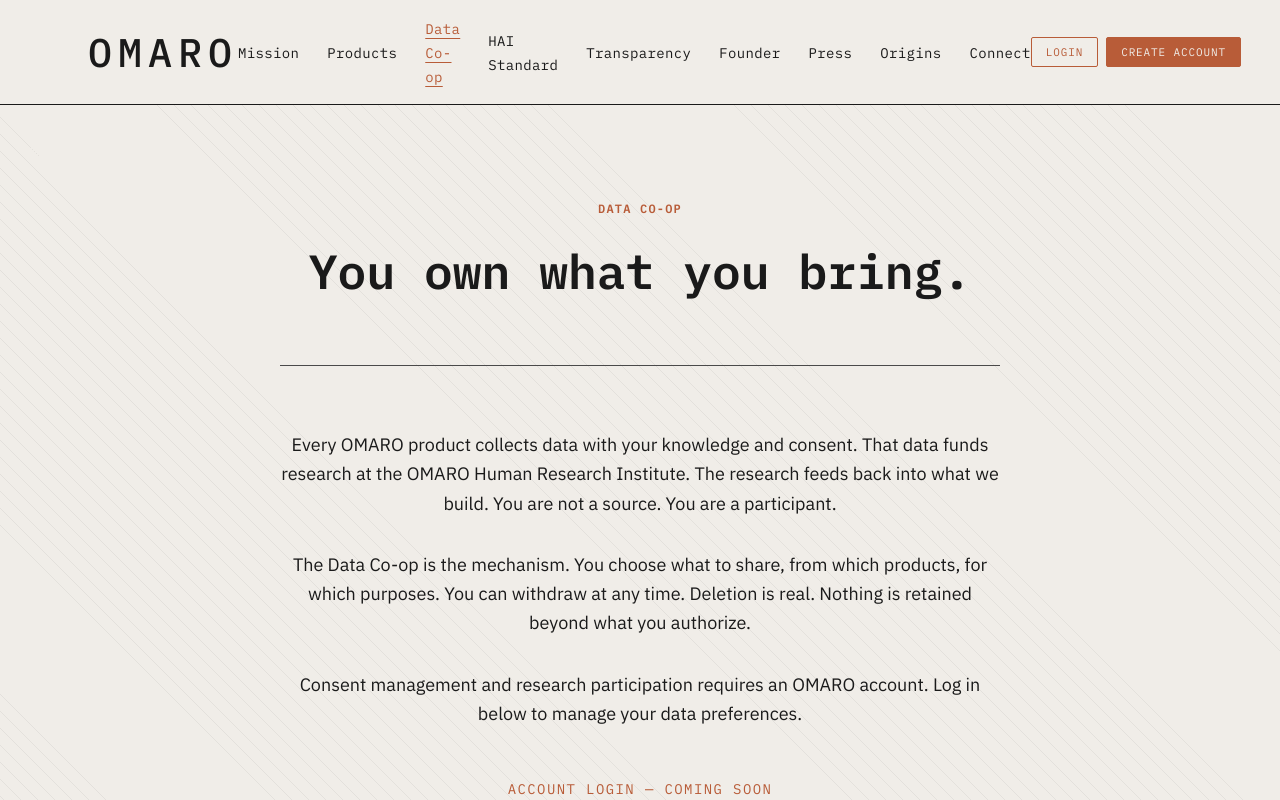
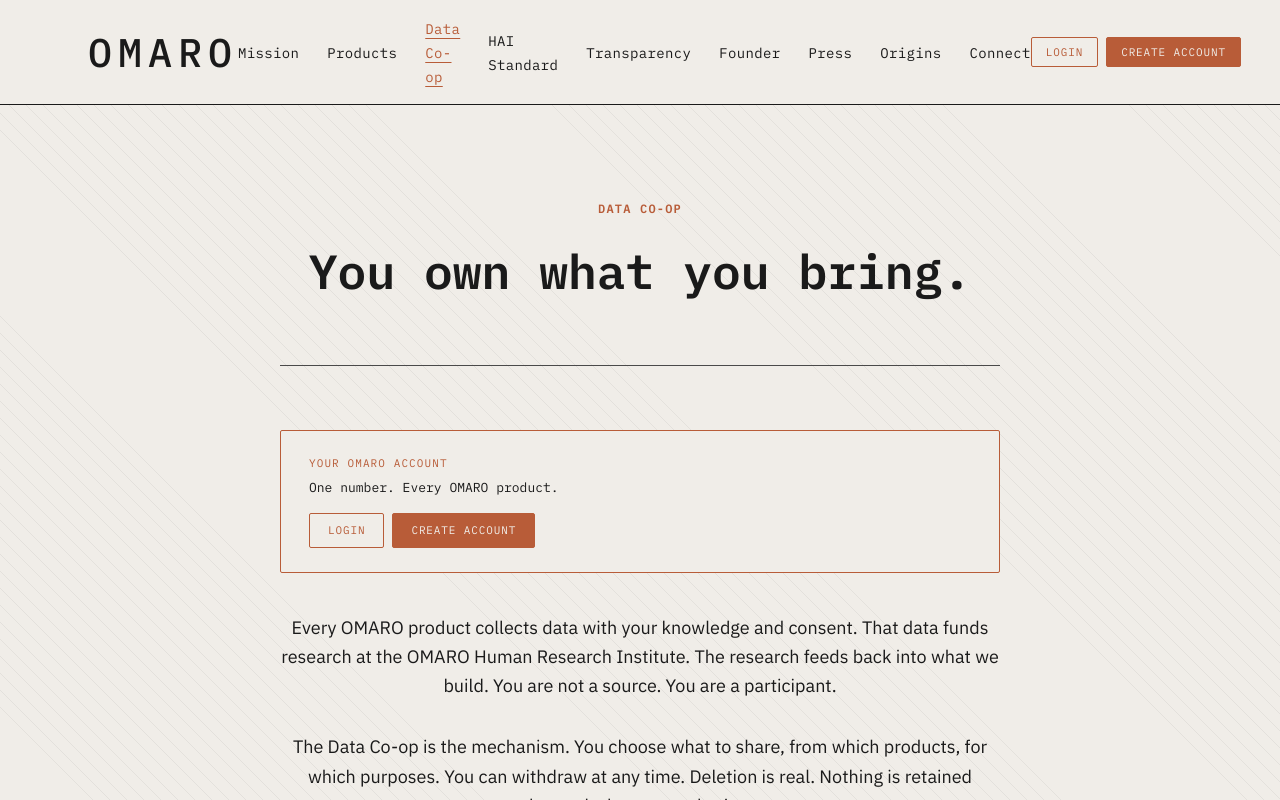
Before and after one commit to OMARO000/OMARO-PBC, a Next.js app: page /data-coop in a window 1280 px wide. Shown: the top 800 px of the page. Built offline with nearby package versions, Linux system fonts and the light colour scheme.

Commit message:
feat: data-coop — account login/create block with cookie state

```diff
--- /dev/null
+++ b/app/data-coop/AccountCTA.tsx
@@ -0,0 +1,129 @@
+"use client";
+
+import { useEffect, useState } from "react";
+import Link from "next/link";
+
+const MONO = "var(--font-ibm-plex-mono)";
+const TERRA = "#B85C38";
+const DARK = "#1A1A1A";
+const BG = "#F0EDE8";
+
+function parseAccountCookie(): string | null {
+  if (typeof document === "undefined") return null;
+  const match = document.cookie.match(/(?:^|;\s*)omaro_account=([^;]+)/);
+  return match ? decodeURIComponent(match[1]) : null;
+}
+
+function maskNumber(digits: string): string {
+  const d = digits.replace(/\s/g, "");
+  if (d.length < 16) return digits;
+  return `${d.slice(0, 4)}  ****  ****  ${d.slice(12, 16)}`;
+}
+
+export default function AccountCTA() {
+  const [accountDigits, setAccountDigits] = useState<string | null>(null);
+
+  useEffect(() => {
+    setAccountDigits(parseAccountCookie());
+  }, []);
+
+  const btnBase: React.CSSProperties = {
+    fontFamily: MONO,
+    fontSize: "11px",
+    letterSpacing: "0.08em",
+    textTransform: "uppercase",
+    padding: "8px 18px",
+    borderRadius: "2px",
+    textDecoration: "none",
+    display: "inline-block",
+    transition: "background 0.15s, color 0.15s",
+  };
+
+  return (
+    <div
+      style={{
+        border: `1px solid ${TERRA}`,
+        borderRadius: "2px",
+        padding: "24px 28px",
+        background: BG,
+        textAlign: "left",
+        marginBottom: "40px",
+      }}
+    >
+      <p
+        style={{
+          fontFamily: MONO,
+          fontSize: "11px",
+          letterSpacing: "0.1em",
+          textTransform: "uppercase",
+          color: TERRA,
+          marginBottom: "6px",
+        }}
+      >
+        Your OMARO Account
+      </p>
+      <p
+        style={{
+          fontFamily: MONO,
+          fontSize: "13px",
+          color: DARK,
+          marginBottom: "16px",
+        }}
+      >
+        One number. Every OMARO product.
+      </p>
+
+      {accountDigits ? (
+        <p
+          style={{
+            fontFamily: MONO,
+            fontSize: "14px",
+            letterSpacing: "0.12em",
+            color: TERRA,
+          }}
+        >
+          ACCOUNT ACTIVE — {maskNumber(accountDigits)}
+        </p>
+      ) : (
+        <div style={{ display: "flex", gap: "8px", flexWrap: "wrap" }}>
+          <Link
+            href="/account"
+            style={{
+              ...btnBase,
+              border: `1px solid ${TERRA}`,
+              color: TERRA,
+              background: "transparent",
+            }}
+            onMouseEnter={(e) => {
+              (e.currentTarget as HTMLElement).style.background = TERRA;
+              (e.currentTarget as HTMLElement).style.color = BG;
+            }}
+            onMouseLeave={(e) => {
+              (e.currentTarget as HTMLElement).style.background = "transparent";
+              (e.currentTarget as HTMLElement).style.color = TERRA;
+            }}
+          >
+            Login
+          </Link>
+          <Link
+            href="/account"
+            style={{
+              ...btnBase,
+              border: `1px solid ${TERRA}`,
+              color: BG,
+              background: TERRA,
+            }}
+            onMouseEnter={(e) =>
+              ((e.currentTarget as HTMLElement).style.background = "#9A4A2E")
+            }
+            onMouseLeave={(e) =>
+              ((e.currentTarget as HTMLElement).style.background = TERRA)
+            }
+          >
+            Create Account
+          </Link>
+        </div>
+      )}
+    </div>
+  );
+}
--- a/app/data-coop/page.tsx
+++ b/app/data-coop/page.tsx
@@ -1,4 +1,5 @@
 import type { Metadata } from "next"
+import AccountCTA from "./AccountCTA"
 
 export const metadata: Metadata = {
   title: "Data Co-op",
@@ -22,6 +23,7 @@ export default function DataCoopPage() {
       </div>
       <Divider />
       <section className="py-16 space-y-8">
+        <AccountCTA />
         <p className="text-base md:text-lg leading-relaxed" style={{ fontFamily: "var(--font-ibm-plex-sans)", color: "#1A1A1A" }}>
           Every OMARO product collects data with your knowledge and consent. That data funds research at the OMARO Human Research Institute. The research feeds back into what we build. You are not a source. You are a participant.
         </p>
```
